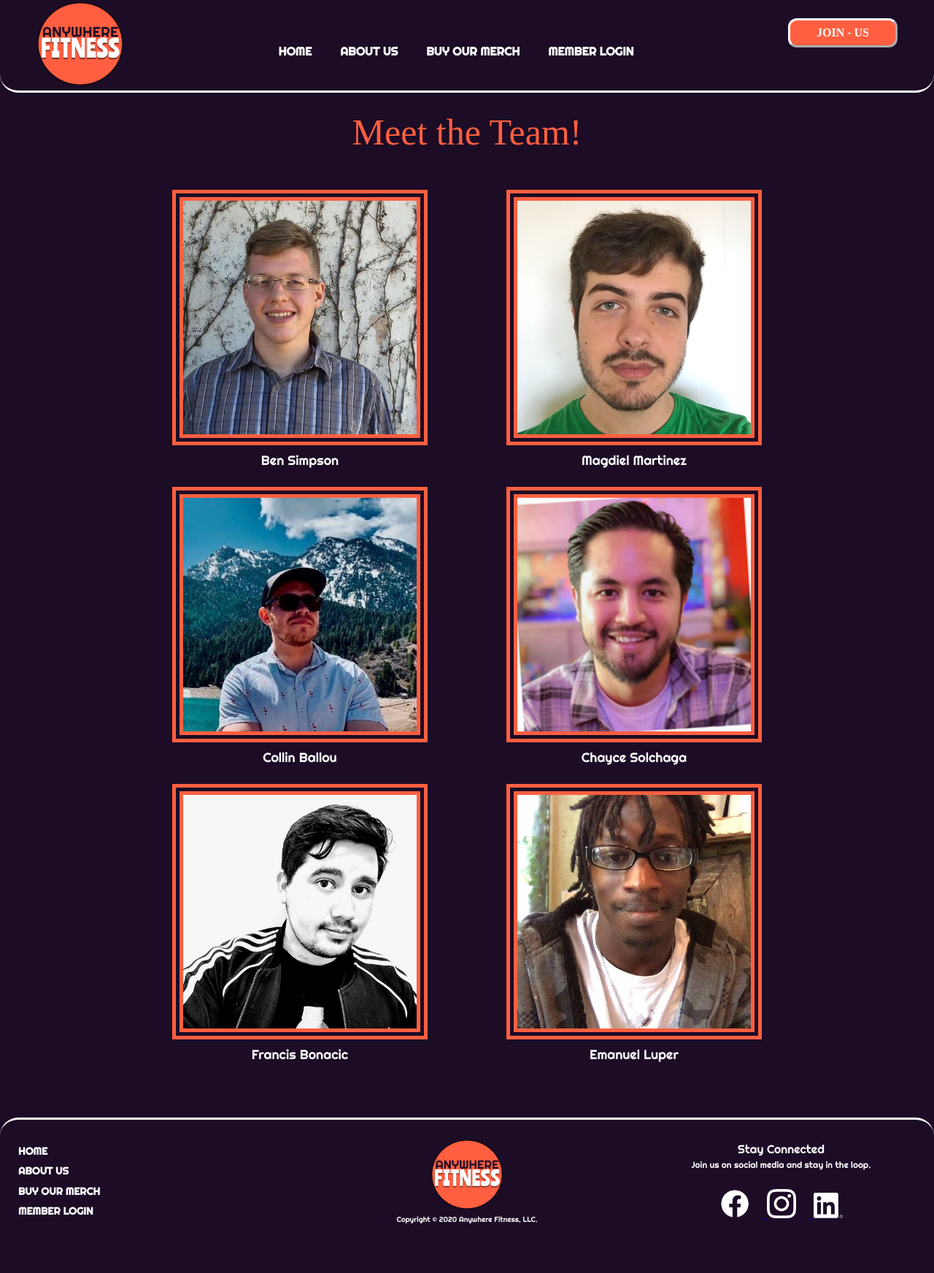
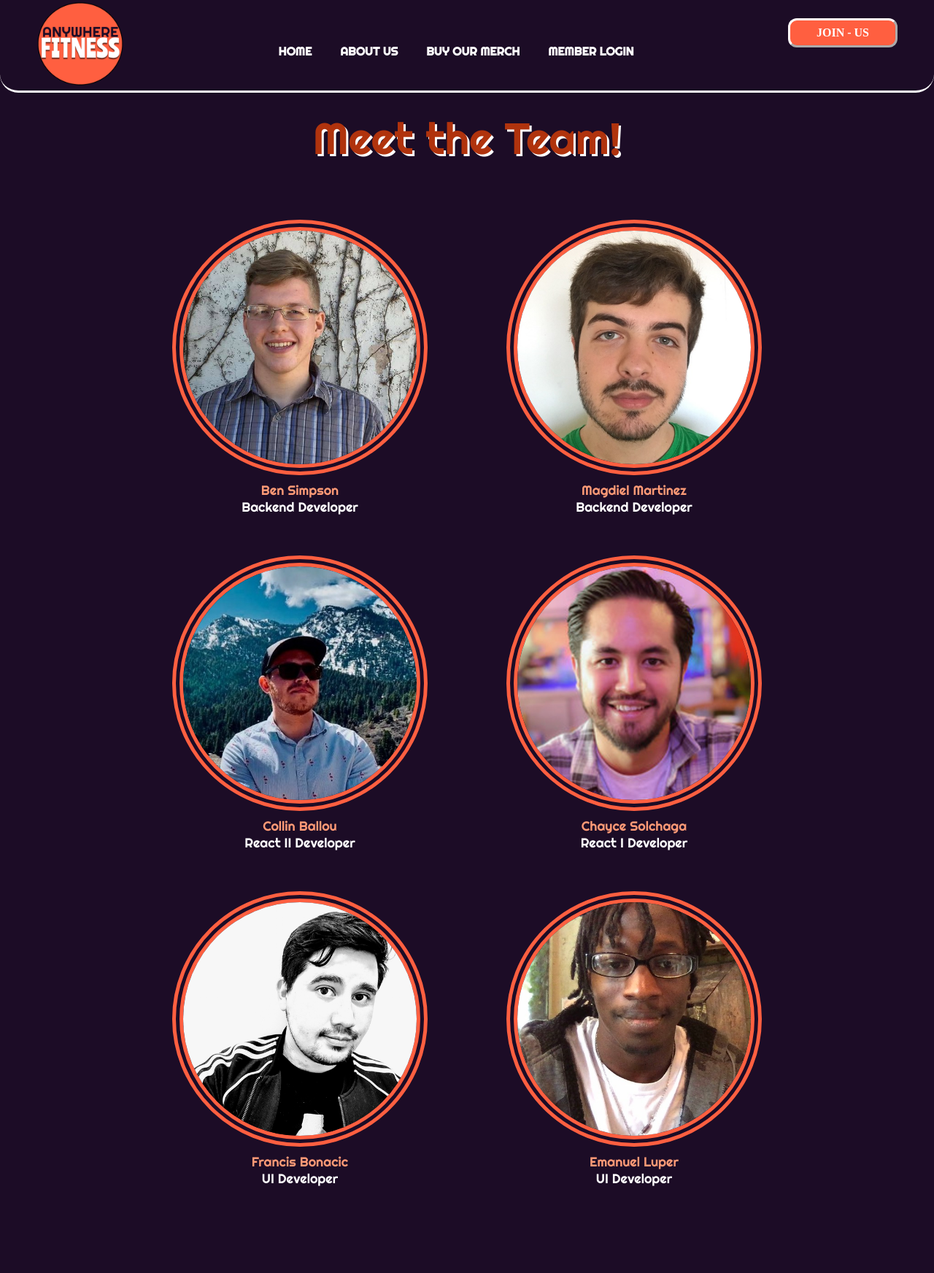
Before and after one commit to anywherefitness704/bw-landing-page2, a plain HTML site: page website/about.html in a window 1280 px wide. Shown: the top 1744 px of the page at 73% size. Before the commit the page ends 1702 px from the top, so only its background shows below. Drawn offline with Linux system fonts and the light colour scheme; a web font is replaced by a local one.

Commit message:
updated roles in about section

```diff
--- a/website/about.css
+++ b/website/about.css
@@ -30,25 +30,33 @@
    border-style: double;
    border-width: 15px;
    border-color:#FF5F40;
+   border-radius: 200px;
 }
 
 
  h3 {
     padding-top: 25px;
-    color:#FF5F40;
-    font-family: 'Ranchers';
-    font-size: 50px;
+    padding-bottom: 25px;
+    color:#B0330D;;
+    font-family: 'Righteous';
+    font-size: 60px;
     text-align: center;
+    text-shadow: 3px 3px white;
 }
 
 p {
     padding-top: 5px;
     padding-left: 55px;
     padding-right: 55px;
-    padding-bottom: 25px;
-    color:white;
+    padding-bottom: 55px;
+    color:#FF9A76;
     font-family: 'Righteous';
     font-size: 18px;
     text-align: center;
 
 }
+
+.role {
+    color:white;
+
+}
--- a/website/about.html
+++ b/website/about.html
@@ -37,32 +37,39 @@
           <div class="imgTeam">
               <div class="ben">
                   <img src="assets/aboutBen.jpg" alt="Boy and Girl Yoga Meditation">
-                  <p>Ben Simpson</p>
+                  <p>Ben Simpson<br>
+                    <span class="role">Backend Developer</p></span>
               </div>
 
               <div class="magdiel">
                   <img src="assets/aboutMagdiel.jpg" alt="Holding Iphone in Field with Anywhere Fitness Logo">
-                  <p>Magdiel Martinez</p>
+                  <p>Magdiel Martinez<br>
+                    <span class="role">Backend Developer</p></span>
               </div>
 
               <div class="collin">
                   <img src="assets/aboutCollin.jpg" alt="3 happy girls in aerobics class">
-                  <p>Collin Ballou</p>
+                  <p>Collin Ballou<br>
+                    <span class="role">React II Developer</p></span>
               </div>
 
               <div class="chayce">
                   <img src="assets/aboutChayce.jpg" alt="3 happy girls in aerobics class">
-                  <p>Chayce Solchaga</p>
+                  <p>Chayce Solchaga<br>
+                    <span class="role">React I Developer</p></span>
               </div>
 
               <div class="francis">
                   <img src="assets/aboutFrancis.png" alt="3 happy girls in aerobics class">
-                  <p>Francis Bonacic</p>
+                  <p>Francis Bonacic<br>
+                    <span class="role">UI Developer</p></span>
+                  </p>
               </div>
 
               <div class="emanuel">
                 <img src="assets/aboutEmanuel.jpg" alt="3 happy girls in aerobics class">
-                <p>Emanuel Luper</p>
+                <p>Emanuel Luper<br>
+                  <span class="role">UI Developer</p></span>
             </div>
 
           </div>
--- a/website/stylesheet.css
+++ b/website/stylesheet.css
@@ -275,8 +275,8 @@ p {
 
 .imgGroup img{
    width:280px;
-   border-style: solid;
-   border-width: 6px;
+   border-style: double;
+   border-width: 15px;
    border-color:#FF5F40;
    border-radius: 200px;
 }
@@ -497,8 +497,8 @@ padding-right: 20px;
 
     .imgGroup img{
        width:200px ;
-       border-style: dotted;
-       border-width: 10px;
+       border-style: double;
+       border-width: 20px;
        border-color:#FF9A76;
 
 }
@@ -600,7 +600,7 @@ h1 {
 }
 
 .imgGroup img{
-   width:380px;
+   width:360px;
    padding-right:10px;
 }
 
```
